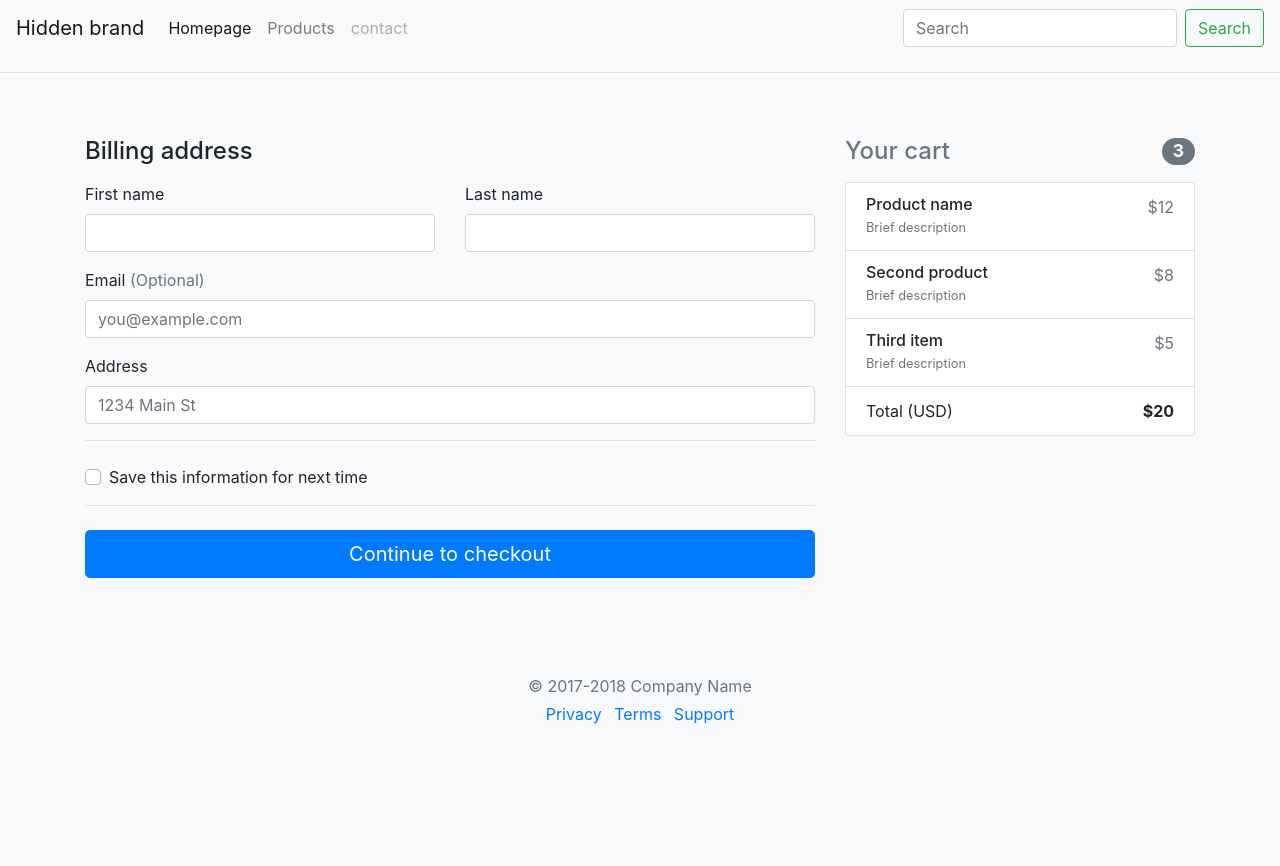
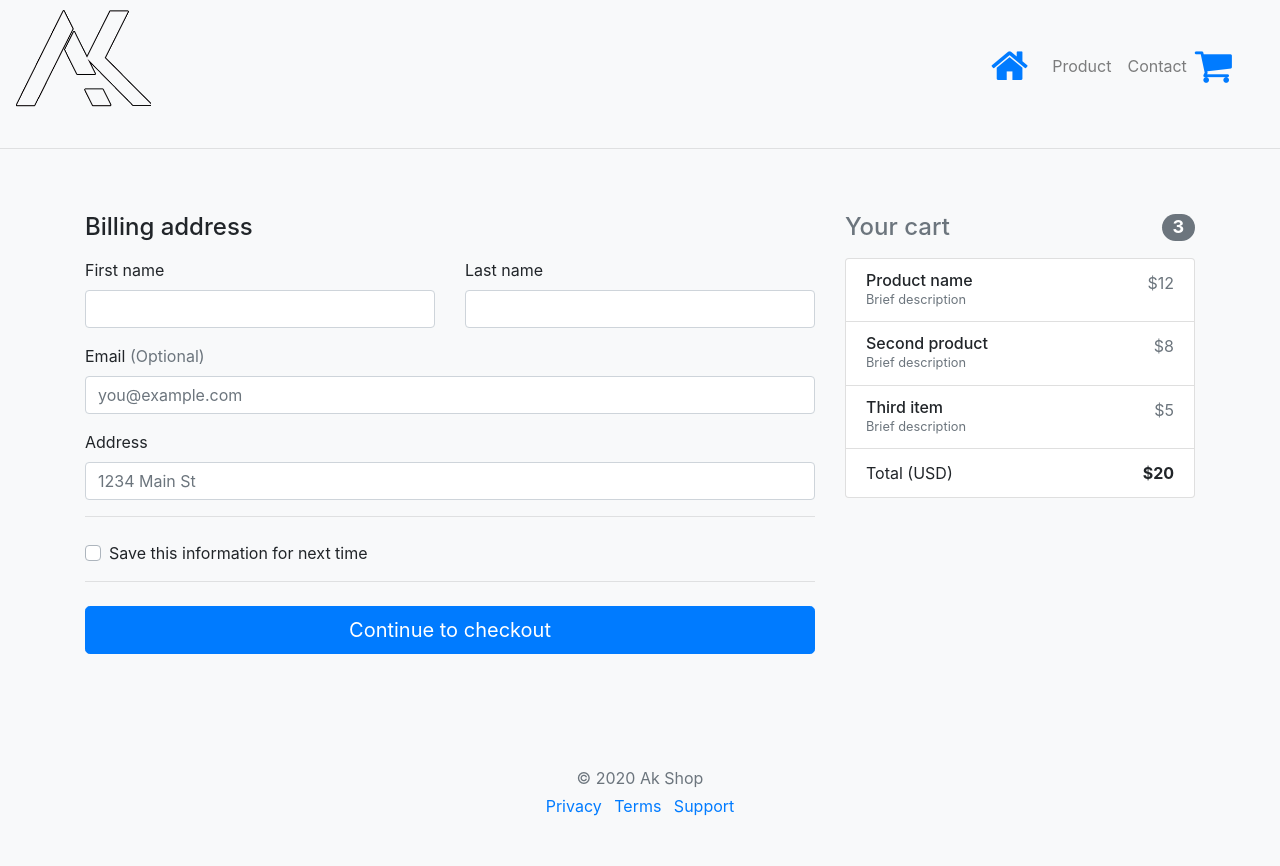
Before and after one commit to imawrsham/shop, a PHP site: page /costumer.php in a window 1280 px wide. Before the commit the page ends 724 px from the top, so only its background shows below. Run offline with PHP 8.4, Linux system fonts and the light colour scheme; some libraries are stand-ins or nearby versions.

Commit message:
Header Footer Menu

```diff
--- a/view/costumer.php
+++ b/view/costumer.php
@@ -22,10 +22,12 @@ if(isset($_POST['new']) && $_POST['new']==1){
     <a href='view.php'>View Inserted Record</a>";
 }
 ?>
+<link rel="stylesheet" href="https://stackpath.bootstrapcdn.com/bootstrap/4.5.0/css/bootstrap.min.css" integrity="sha384-9aIt2nRpC12Uk9gS9baDl411NQApFmC26EwAOH8WgZl5MYYxFfc+NcPb1dKGj7Sk" crossorigin="anonymous">
+<script src="https://stackpath.bootstrapcdn.com/bootstrap/4.5.0/js/bootstrap.min.js" integrity="sha384-OgVRvuATP1z7JjHLkuOU7Xw704+h835Lr+6QL9UvYjZE3Ipu6Tp75j7Bh/kR0JKI" crossorigin="anonymous"></script>
 <!doctype html>
 <html lang="en">
 <head>
-    <?php include "header.html";?>
+    <?php include "header.php";?>
     <hr>
     <br/><br/>
     <meta charset="utf-8">
--- a/view/footer.html
+++ b/view/footer.html
@@ -1,7 +1,7 @@
 </div>
 
 <footer class="my-5 pt-5 text-muted text-center text-small">
-    <p class="mb-1">&copy; 2017-2018 Company Name</p>
+    <p class="mb-1">&copy; 2020 Ak Shop</p>
     <ul class="list-inline">
         <li class="list-inline-item"><a href="#">Privacy</a></li>
         <li class="list-inline-item"><a href="#">Terms</a></li>
--- a/view/header.html
+++ /dev/null
@@ -1,25 +0,0 @@
-<link rel="stylesheet" href="https://stackpath.bootstrapcdn.com/bootstrap/4.5.0/css/bootstrap.min.css" integrity="sha384-9aIt2nRpC12Uk9gS9baDl411NQApFmC26EwAOH8WgZl5MYYxFfc+NcPb1dKGj7Sk" crossorigin="anonymous">
-<script src="https://stackpath.bootstrapcdn.com/bootstrap/4.5.0/js/bootstrap.min.js" integrity="sha384-OgVRvuATP1z7JjHLkuOU7Xw704+h835Lr+6QL9UvYjZE3Ipu6Tp75j7Bh/kR0JKI" crossorigin="anonymous"></script>
-<nav class="navbar navbar-expand-lg navbar-light bg-light">
-    <button class="navbar-toggler" type="button" data-toggle="collapse" data-target="#navbarTogglerDemo01" aria-controls="navbarTogglerDemo01" aria-expanded="false" aria-label="Toggle navigation">
-        <span class="navbar-toggler-icon"></span>
-    </button>
-    <div class="collapse navbar-collapse" id="navbarTogglerDemo01">
-        <a class="navbar-brand" href="#">Hidden brand</a>
-        <ul class="navbar-nav mr-auto mt-2 mt-lg-0">
-            <li class="nav-item active">
-                <a class="nav-link" href="#">Homepage <span class="sr-only">(current)</span></a>
-            </li>
-            <li class="nav-item">
-                <a class="nav-link" href="#">Products</a>
-            </li>
-            <li class="nav-item">
-                <a class="nav-link disabled" href="#" tabindex="-1" aria-disabled="true">contact</a>
-            </li>
-        </ul>
-        <form class="form-inline my-2 my-lg-0">
-            <input class="form-control mr-sm-2" type="search" placeholder="Search" aria-label="Search">
-            <button class="btn btn-outline-success my-2 my-sm-0" type="submit">Search</button>
-        </form>
-    </div>
-</nav>
--- /dev/null
+++ b/view/header.php
@@ -0,0 +1,14 @@
+<meta name="viewport" content="width=device-width, initial-scale=1">
+<link rel="stylesheet" href="https://cdnjs.cloudflare.com/ajax/libs/font-awesome/4.7.0/css/font-awesome.min.css">
+<nav class="navbar navbar-expand-lg navbar-light bg-light">
+    <div class="collapse navbar-collapse" id="navbarTogglerDemo01">
+        <div class="dt-loader-container">
+            <div class="ts-wrapper">
+                <div class="loader-text text-center mb-3"><img src="images/icon-vector.png" class="img-fluid" style="height: 100px"></div>
+                <div class="tsc-loader">
+                </div>
+            </div>
+        </div>
+    </div>
+    <?php include "menu.html";?>
+</nav>
--- /dev/null
+++ b/view/menu.html
@@ -0,0 +1,18 @@
+<div class="float-right">
+    <nav class="navbar navbar-expand-lg navbar-light">
+    <ul class="navbar-nav">
+        <li class="active">
+            <a class="pr-3" href="#"><i class="fa fa-home" style="font-size:40px"></i></a>
+        </li>
+        <li class="nav-item">
+            <a class="nav-link" href="#">Product <span class="sr-only"></span></a>
+        </li>
+        <li class="nav-item">
+            <a class="nav-link" href="#">Contact <span class="sr-only"></span></a>
+        </li>
+        <li class="active">
+            <a class="pr-3" href="#"><i class="fa fa-shopping-cart" style="font-size:40px"></i></a>
+        </li>
+    </ul>
+</nav>
+</div>
```
Also changed, not shown: view/images/icon-vector.png (renamed from images/icon-vector.png).
